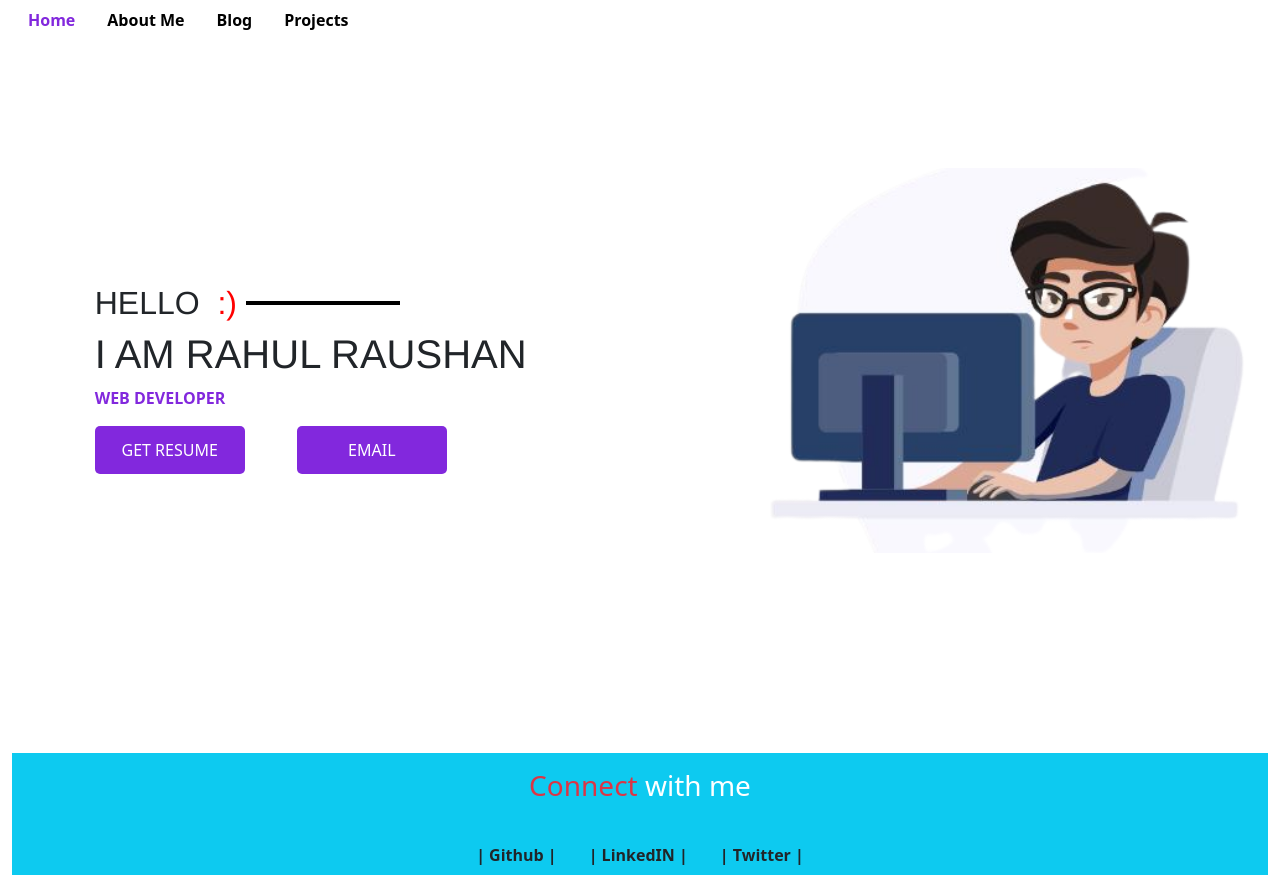
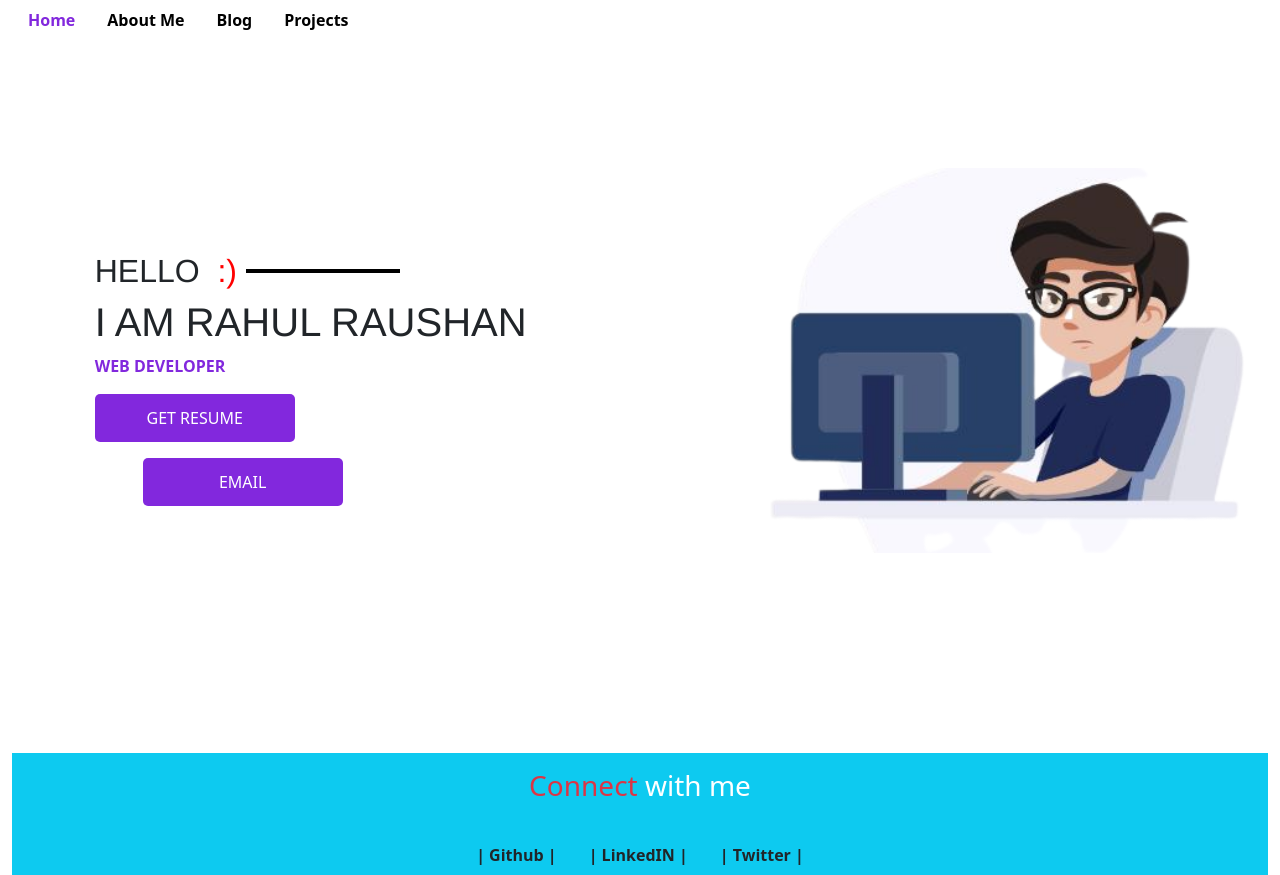
Before and after one commit to beastRR/portfolio, a React (Create React App) app: page /home in a window 1280 px wide. Built offline with nearby package versions, Linux system fonts and the light colour scheme.

Commit message:
Update home.css

```diff
--- a/src/home.css
+++ b/src/home.css
@@ -31,21 +31,31 @@ h1{
 
 }
 
+img{
+    width: 100%;
+    height: auto;
+}
+
 .but{
     background: rgb(130, 40, 221);
     color: white;
     border-radius: 5px;
     border:rgb(130, 40, 221);
-    max-width: 150px;
-    width:50%;
+    max-width: 200px;
+    width:100%;
     height:3rem;
     margin-bottom: 1rem;
+    margin-right: 2rem;
 
 }
 .but:hover{
     background: rgb(47, 206, 82);
 
 
+}
+
+div.test{
+    border:3px solid red;
 }
 
 /* .imgFlex{
@@ -57,7 +67,6 @@ h1{
 .image{
     /* border: 3px solid green; */
     margin: 3rem 0 0 3rem;
-
 }
 
 .paraHome{
@@ -65,8 +74,3 @@ h1{
     font-weight: 900;
     color:rgb(130, 40, 221);
 }
-
-img{
-    width:100%;
-    height:auto;
-}
```
